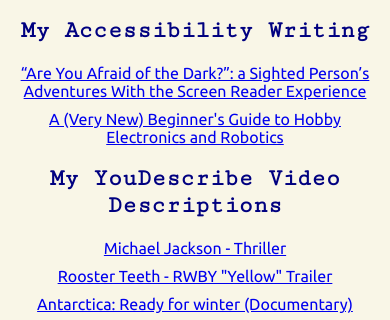
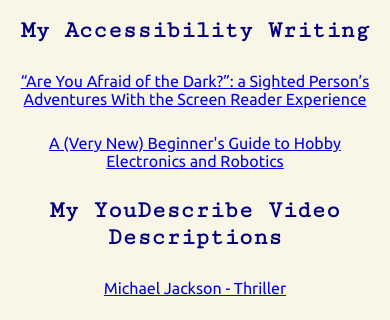
Before and after one commit to ljme/lauraeberly, a plain HTML site: page index.html in a window 390 px wide. Shown: the part 520-840 px from the top of the page. Drawn offline with Linux system fonts and the light colour scheme.

Commit message:
Fix Lighthouse errors.
Adding the viewport meta tag makes the page resize appropriate only mobile devices. The absence of this tag was causing the font size audit to fail.

I also added a little padding to the links in the lists to make the tap sizes audit happy.

And I added a description to make the meta description audit happy :)

```diff
--- a/index.html
+++ b/index.html
@@ -3,12 +3,14 @@
 <meta charset="UTF-8">
   <head>
 	<title>Laura Eberly's Website</title>
+	<meta name="viewport" content="width=device-width, initial-scale=1">
+	<meta name="description" content="Laura Eberly is an accessibility enthusiast and writer.">
 	<link href='https://fonts.googleapis.com/css?family=Cutive+Mono' rel='stylesheet'>
 	<link href='https://fonts.googleapis.com/css?family=Ubuntu' rel='stylesheet'>
     <style>
 	  h1, h2 {font-family: 'Cutive Mono'; text-align:center; color:navy;}
 	  ul {font-family: 'Ubuntu'; list-style-type: none; padding: 0; text-align:center; color:navy}
-	  li {font-family: 'Ubuntu'; margin: 10px 0; text-align:center; color:navy}
+	  li {font-family: 'Ubuntu'; margin: 10px 0; padding: 8px; text-align:center; color:navy}
 	  p {font-family: 'Ubuntu'; text-align:center; color:navy;}
 
 	  #daffodil_left{
```
